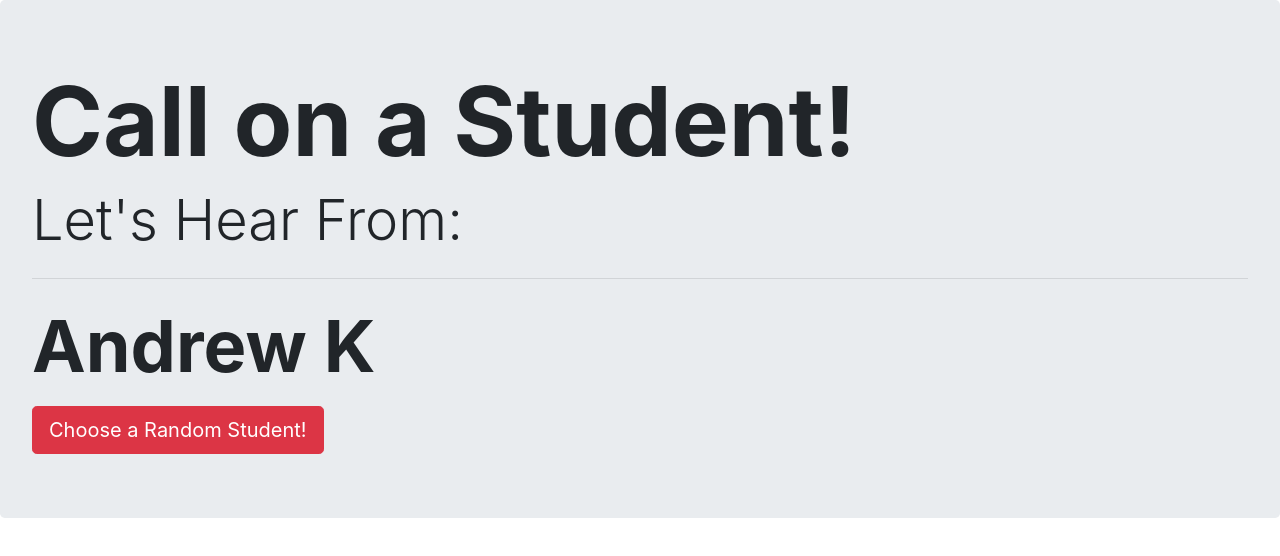
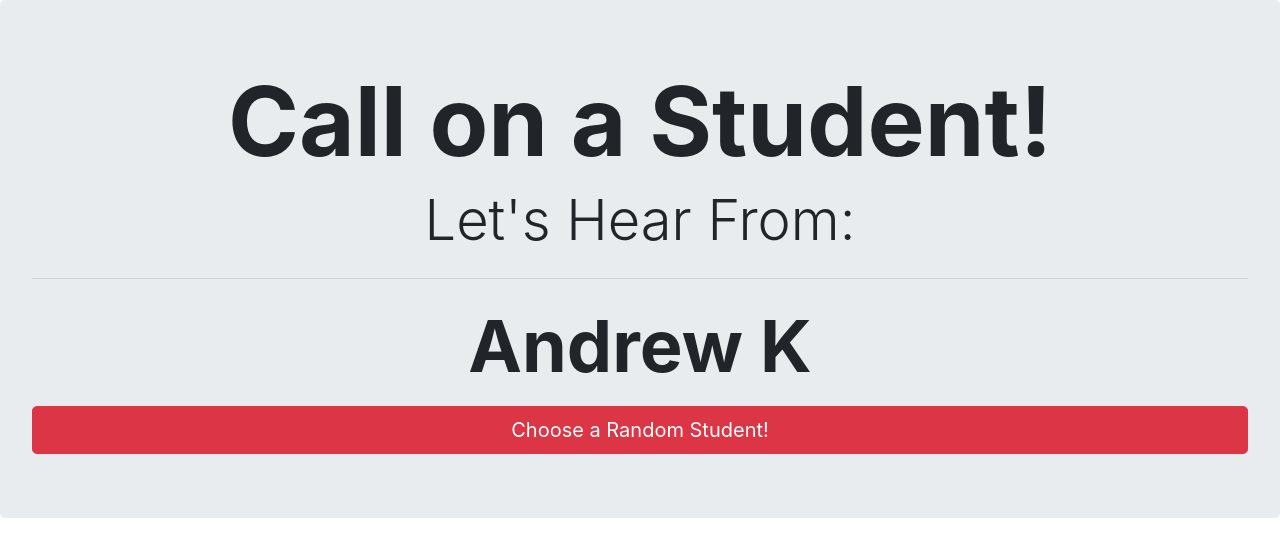
Before and after one commit to nlamonaco86/callOn, a plain HTML site: page index.html in a window 1280 px wide. Both pictures are taken after a click on the link "Choose a Random Student!". Drawn offline with nearby package versions, Linux system fonts and the light colour scheme.

Commit message:
centered everything

```diff
--- a/index.html
+++ b/index.html
@@ -12,13 +12,13 @@
 
 <body>
     <div class="jumbotron">
-        <h1 class="display-1 font-weight-bold">Call on a Student!</h1>
-        <p class="lead display-4">Let's Hear From:</p>
+        <h1 class="display-1 font-weight-bold d-flex justify-content-center">Call on a Student!</h1>
+        <p class="lead display-4 d-flex justify-content-center">Let's Hear From:</p>
         <hr class="my-4">
-        <div id="calledOn" class="font-weight-bold display-3">
+        <div id="calledOn" class="font-weight-bold display-3 d-flex justify-content-center">
 
         </div>
-        <a class="btn btn-danger btn-lg" id="callOn" role="button">Choose a Random Student!</a>
+        <a class="btn btn-danger btn-lg d-flex justify-content-center" id="callOn" role="button ">Choose a Random Student!</a>
       </div>
 
 </body>
@@ -26,11 +26,11 @@
 <script>
 $("#callOn").on("click", function (event) {
     event.preventDefault();
-    callOnSomeone(27);
+    callOnSomeone(28);
 });
 
-    function callOnSomeone(result) {
-    let random = Math.floor(Math.random() * Math.floor(result));
+    function callOnSomeone(integer) {
+    let random = Math.floor(Math.random() * Math.floor(integer));
     let array = ["Andrea", "Andrew D", "Andrew K", "Ashley", "Avi", "Bobby", "Brian", "Cristhal", "Elizabeth", "Hongjing", "Isaiah", "Jivko", "Jackie",
                 "Johnson", "Jonathan", "Joe", "Justin", "Katelynn", "Kyle", "Leslie", "Michael", "Martin", "Mustafa", "Nick", "Patrick", "Sarah", "Sergey", "Yvenson" ]
     console.log("click")
```
